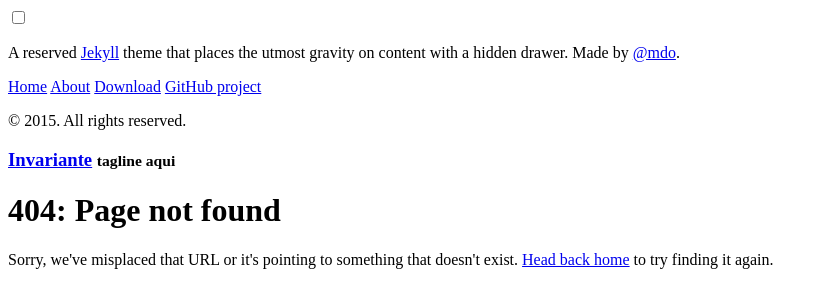
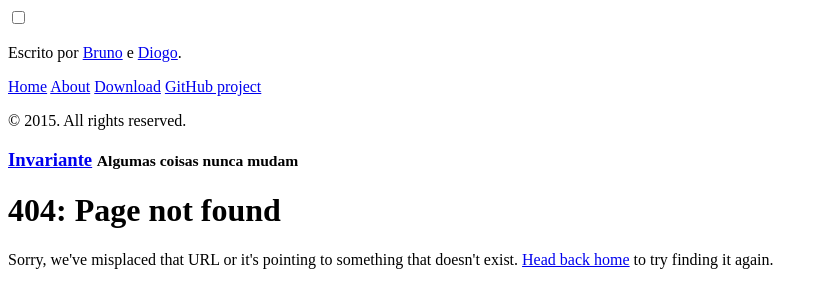
Before and after one commit to Invariante/invariante, a Jekyll site: the page built from 404.html, in a window 1280 px wide. Shown: the top 308 px of the page, without its empty margins (0-828 px from the left). Built offline with Jekyll 4.4.1, drawn with Linux system fonts in a browser that asks for light colours; Markdown is read by kramdown in place of the engine named in the settings.

Commit message:
Changes tagline

```diff
--- a/_config.yml
+++ b/_config.yml
@@ -7,11 +7,11 @@ permalink:        pretty
 
 # Setup
 title:            Invariante
-tagline:          'tagline aqui'
-description:      'A reserved <a href="http://jekyllrb.com" target="_blank">Jekyll</a> theme that places the utmost gravity on content with a hidden drawer. Made by <a href="https://twitter.com/mdo" target="_blank">@mdo</a>.'
-url:              http://lanyon.getpoole.com
+tagline:          'Algumas coisas nunca mudam'
+description:      'Escrito por <a href="https://twitter.com/brunokoga">Bruno</a> e <a href="https://twitter.com/diogot">Diogo</a>.'
+url:              http://invariante.com
 
 paginate:         5
 
 github:
-  repo:           https://github.com/poole/lanyon
+  repo:           https://github.com/appsterdambr/invariante
```
